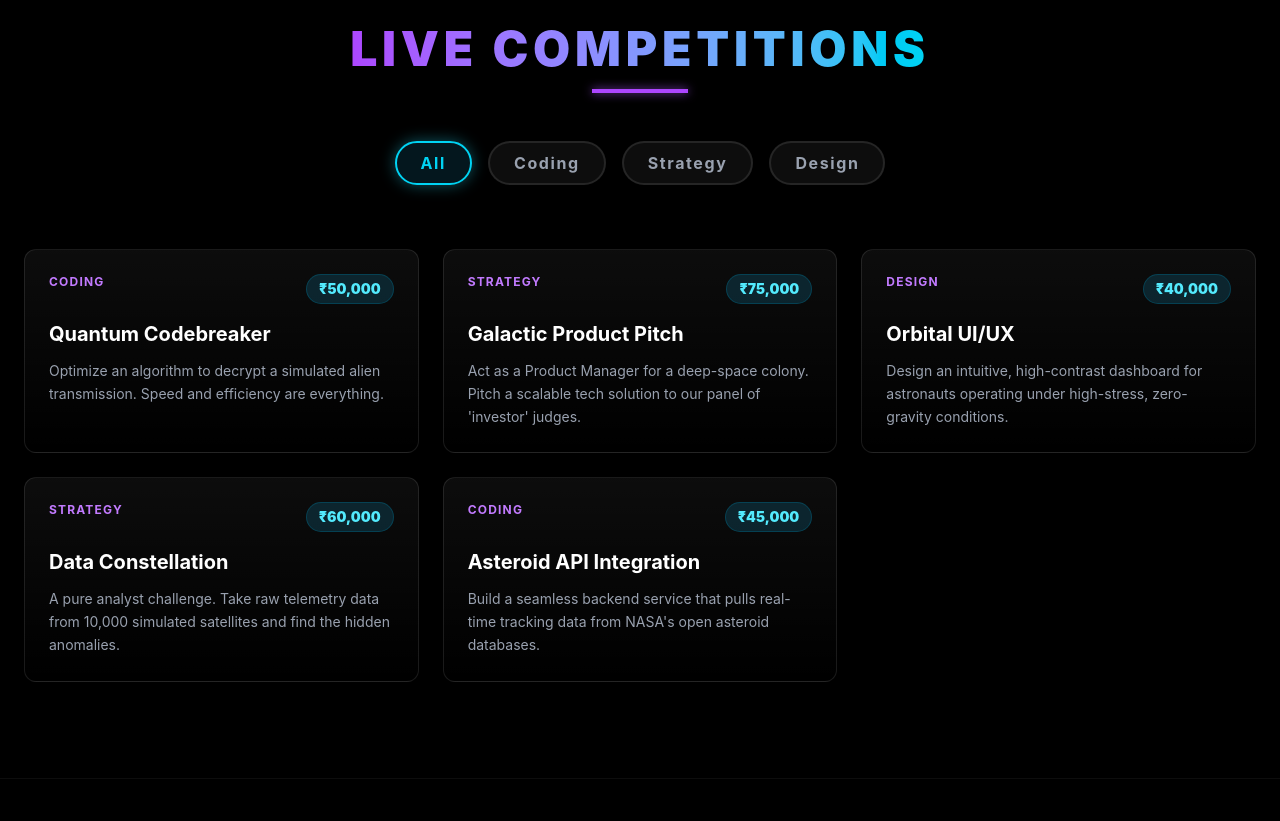
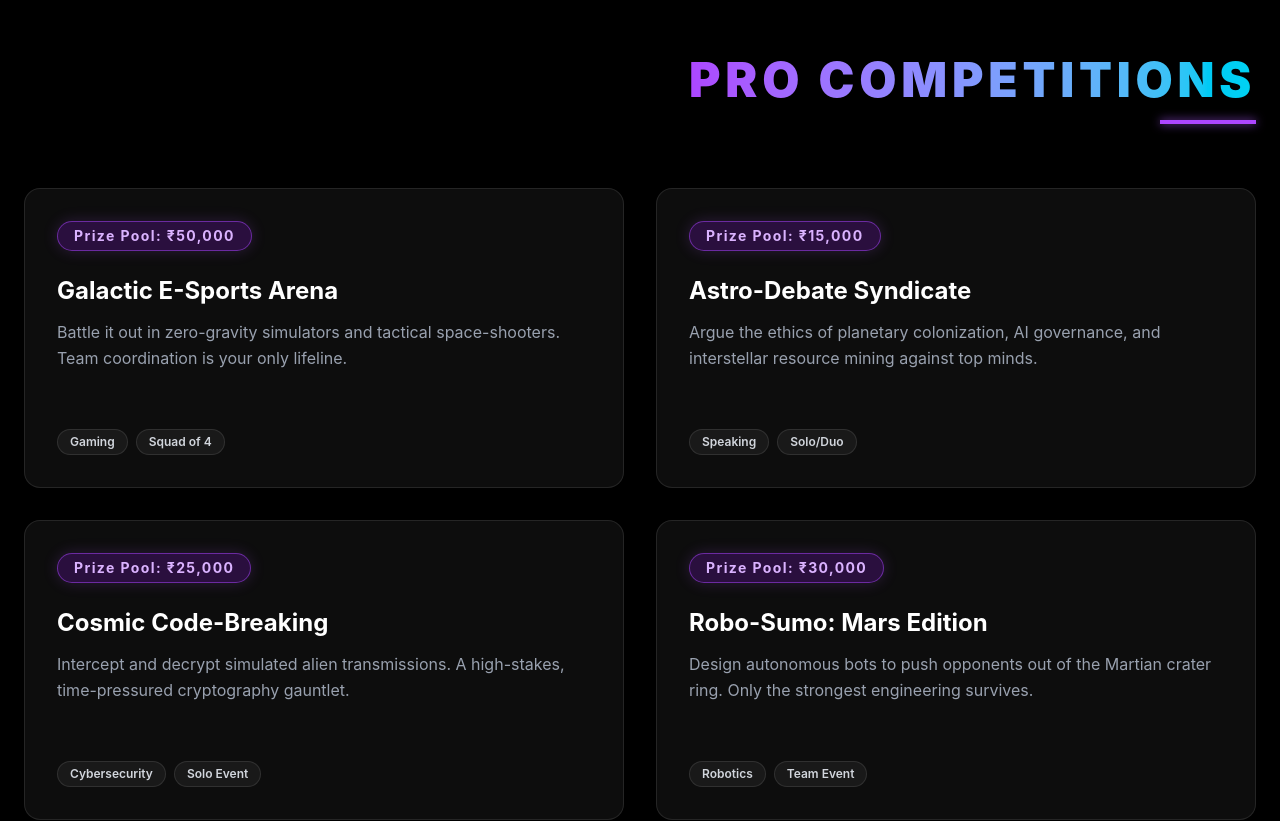
Before and after one commit to Karthik190-coder/Ignito, a React (Vite) app: page / in a window 1280 px wide. Shown: the part 1560-2381 px from the top of the page. Built offline with nearby package versions, Linux system fonts and the light colour scheme.

Commit message:
MVP is getting ready

```diff
--- a/src/components/Competitions.jsx
+++ b/src/components/Competitions.jsx
@@ -1,115 +1,88 @@
-import React, { useState } from 'react';
+import React from 'react';
+import Reveal from './Reveal';
+import TiltCard from './TiltCard';
 
-// The Competition Data
-// I swapped out heavy mechanical tasks for software, strategy, and design.
-const competitionsData = [
+const competitionData = [
   {
     id: 1,
-    title: "Quantum Codebreaker",
-    category: "Coding",
-    prize: "₹50,000",
-    description: "Optimize an algorithm to decrypt a simulated alien transmission. Speed and efficiency are everything.",
+    title: "Galactic E-Sports Arena",
+    prize: "Prize Pool: ₹50,000",
+    description: "Battle it out in zero-gravity simulators and tactical space-shooters. Team coordination is your only lifeline.",
+    tags: ["Gaming", "Squad of 4"]
   },
   {
     id: 2,
-    title: "Galactic Product Pitch",
-    category: "Strategy",
-    prize: "₹75,000",
-    description: "Act as a Product Manager for a deep-space colony. Pitch a scalable tech solution to our panel of 'investor' judges.",
+    title: "Astro-Debate Syndicate",
+    prize: "Prize Pool: ₹15,000",
+    description: "Argue the ethics of planetary colonization, AI governance, and interstellar resource mining against top minds.",
+    tags: ["Speaking", "Solo/Duo"]
   },
   {
     id: 3,
-    title: "Orbital UI/UX",
-    category: "Design",
-    prize: "₹40,000",
-    description: "Design an intuitive, high-contrast dashboard for astronauts operating under high-stress, zero-gravity conditions.",
+    title: "Cosmic Code-Breaking",
+    prize: "Prize Pool: ₹25,000",
+    description: "Intercept and decrypt simulated alien transmissions. A high-stakes, time-pressured cryptography gauntlet.",
+    tags: ["Cybersecurity", "Solo Event"]
   },
   {
     id: 4,
-    title: "Data Constellation",
-    category: "Strategy",
-    prize: "₹60,000",
-    description: "A pure analyst challenge. Take raw telemetry data from 10,000 simulated satellites and find the hidden anomalies.",
-  },
-  {
-    id: 5,
-    title: "Asteroid API Integration",
-    category: "Coding",
-    prize: "₹45,000",
-    description: "Build a seamless backend service that pulls real-time tracking data from NASA's open asteroid databases.",
+    title: "Robo-Sumo: Mars Edition",
+    prize: "Prize Pool: ₹30,000",
+    description: "Design autonomous bots to push opponents out of the Martian crater ring. Only the strongest engineering survives.",
+    tags: ["Robotics", "Team Event"]
   }
 ];
 
-// The Filter Categories
-const categories = ["All", "Coding", "Strategy", "Design"];
-
 export default function Competitions() {
-  // 1. This state tracks which filter is currently active. Defaults to "All".
-  const [activeFilter, setActiveFilter] = useState("All");
-
-  // 2. This logic filters the data before we draw it on the screen.
-  const filteredComps = activeFilter === "All"
-    ? competitionsData
-    : competitionsData.filter(comp => comp.category === activeFilter);
-
   return (
-    <section id="competitions" className="w-full py-24 px-6 bg-black relative z-10 border-t border-white/5">
+    <section id="competitions" className="w-full py-32 px-6 relative z-10">
       <div className="max-w-7xl mx-auto">
 
-        {/* Header */}
-        <div className="mb-12 text-center flex flex-col items-center">
-          <h2 className="text-4xl md:text-5xl font-black text-transparent bg-clip-text bg-gradient-to-r from-purple-500 to-cyan-400 tracking-widest uppercase">
-            Live Competitions
+        {/* The Section Header */}
+        <Reveal>
+          <div className="mb-16 text-right flex flex-col items-end">
+            <h2 className="text-4xl md:text-5xl font-black text-transparent bg-clip-text bg-gradient-to-l from-cyan-400 to-purple-500 tracking-widest uppercase">
+              Pro Competitions
             </h2>
             <div className="h-1 w-24 bg-purple-500 mt-4 shadow-[0_0_10px_rgba(168,85,247,0.8)]"></div>
           </div>
+        </Reveal>
 
-        {/* The Filter Buttons */}
-        <div className="flex flex-wrap justify-center gap-4 mb-16">
-          {categories.map((category) => (
-            <button
-              key={category}
-              onClick={() => setActiveFilter(category)}
-              className={`px-6 py-2 rounded-full font-bold tracking-widest transition-all duration-300
-                /* The Golden Hover Effect (consistent with the rest of the site) */
-                hover:border-yellow-400 hover:text-yellow-400 hover:shadow-[0_0_20px_rgba(255,215,0,0.4)]
-                /* Conditional Styling: If it is active, make it Cyan. If not, make it dark glass. */
-                ${activeFilter === category
-                  ? 'bg-cyan-900/30 border-2 border-cyan-400 text-cyan-400 shadow-[0_0_15px_rgba(34,211,238,0.4)]'
-                  : 'bg-white/5 border-2 border-white/10 text-gray-400'
-                }
-              `}
+        {/* The Competitions Grid */}
+        <div className="grid grid-cols-1 md:grid-cols-2 gap-8">
+          {competitionData.map((comp, index) => (
+            <Reveal key={comp.id} delay={index * 150}>
+              <TiltCard className="h-full">
+                <div
+                  className="group relative bg-white/5 border border-white/10 rounded-2xl p-8 backdrop-blur-sm transition-all duration-300 hover:bg-white/10 hover:border-purple-500 hover:shadow-[0_0_30px_rgba(168,85,247,0.3)] h-full min-h-[300px]"
                 >
-              {category}
-            </button>
-          ))}
+                  {/* Glowing Prize Tag */}
+                  <div className="inline-block px-4 py-1 mb-6 rounded-full bg-purple-900/40 text-purple-300 text-sm font-bold tracking-widest border border-purple-500/50 shadow-[0_0_15px_rgba(168,85,247,0.2)] group-hover:bg-purple-600/40 group-hover:text-white transition-all duration-300">
+                    {comp.prize}
                   </div>
 
-        {/* The Competitions Grid */}
-        <div className="grid grid-cols-1 md:grid-cols-2 lg:grid-cols-3 gap-6">
-          {filteredComps.map((comp) => (
-            <div
-              key={comp.id}
-              // Notice the 'group' class here. It lets us trigger hover effects on child elements!
-              className="group relative bg-gradient-to-b from-white/5 to-transparent border border-white/10 rounded-xl p-6 transition-all duration-300 hover:border-purple-500 hover:shadow-[0_0_30px_rgba(168,85,247,0.2)] hover:-translate-y-1 cursor-none"
-            >
-              <div className="flex justify-between items-start mb-4">
-                <span className="text-xs font-bold uppercase tracking-widest text-purple-400">
-                  {comp.category}
-                </span>
-                <span className="text-sm font-black text-cyan-300 bg-cyan-900/40 px-3 py-1 rounded-full border border-cyan-800/50">
-                  {comp.prize}
-                </span>
-              </div>
-
-              <h3 className="text-xl font-bold text-white mb-3 group-hover:text-purple-300 transition-colors duration-300">
+                  <h3 className="text-2xl font-bold text-white mb-3">
                     {comp.title}
                   </h3>
 
-              <p className="text-gray-400 text-sm leading-relaxed">
+                  <p className="text-gray-400 mb-12 leading-relaxed">
                     {comp.description}
                   </p>
+
+                  {/* Tags positioned at the bottom left */}
+                  <div className="flex flex-wrap gap-2 absolute bottom-8 left-8">
+                    {comp.tags.map((tag, tagIndex) => (
+                      <span
+                        key={tagIndex}
+                        className="px-3 py-1 text-xs font-semibold rounded-full bg-white/5 text-gray-300 border border-white/10 group-hover:border-purple-500/50 group-hover:text-purple-200 transition-colors duration-300"
+                      >
+                        {tag}
+                      </span>
+                    ))}
                   </div>
+                </div>
+              </TiltCard>
+            </Reveal>
           ))}
         </div>
 
--- a/src/components/CustomCursor.jsx
+++ b/src/components/CustomCursor.jsx
@@ -6,20 +6,21 @@ export default function CustomCursor() {
   const rayRef = useRef(null);
 
   const [isIdle, setIsIdle] = useState(true);
-  const [hasMouse, setHasMouse] = useState(false); // Default to false to prevent mobile flashes
+
+  // MOBILE SAFEGUARD: Re-added to prevent the black screen crash on phones!
+  const [hasMouse, setHasMouse] = useState(false);
 
   const pos = useRef({ x: -100, y: -100 });
   const mouse = useRef({ x: -100, y: -100 });
 
   useEffect(() => {
-    // 1. Core Mobile Protection
-const mediaQuery = window.matchMedia('(hover: hover) and (pointer: fine)');
+    // Check for a real mouse pointer
+    const mediaQuery = window.matchMedia('(hover: hover) and (pointer: fine)');
     setHasMouse(mediaQuery.matches);
-
-    // If it's a touchscreen (phone/tablet), exit completely before binding loop engines
     if (!mediaQuery.matches) return;
 
     let timeout;
+    let loopId;
 
     const handleMouseMove = (e) => {
       mouse.current = { x: e.clientX, y: e.clientY };
@@ -30,17 +31,15 @@ const mediaQuery = window.matchMedia('(hover: hover) and (pointer: fine)');
     };
 
     const animate = () => {
-      // Smooth interpolation physics
-      pos.current.x += (mouse.current.x - pos.current.x) * 0.4;
-      pos.current.y += (mouse.current.y - pos.current.y) * 0.4;
+      // Changed from 0.4 to 0.25 for incredibly fluid, zero-G movement
+      pos.current.x += (mouse.current.x - pos.current.x) * 0.25;
+      pos.current.y += (mouse.current.y - pos.current.y) * 0.25;
 
       const { x, y } = pos.current;
 
-      // Move Wrappers safely
       if (starWrapperRef.current) starWrapperRef.current.style.transform = `translate(${x}px, ${y}px)`;
       if (glowWrapperRef.current) glowWrapperRef.current.style.transform = `translate(${x}px, ${y}px)`;
 
-      // Dynamic Ray Vector Tracking
       const dx = mouse.current.x - pos.current.x;
       const dy = mouse.current.y - pos.current.y;
 
@@ -49,15 +48,15 @@ const mediaQuery = window.matchMedia('(hover: hover) and (pointer: fine)');
 
       if (rayRef.current) {
         rayRef.current.style.width = `${length}px`;
-        rayRef.current.style.transform = `translate(${x}px, ${y - 4}px) rotate(${angle + 180}deg)`;
+        // Centered perfectly: Since the ray is now h-1 (4px), we offset by 2px instead of 4px
+        rayRef.current.style.transform = `translate(${x}px, ${y - 2}px) rotate(${angle + 180}deg)`;
       }
 
       loopId = requestAnimationFrame(animate);
     };
 
-    // Bind event listeners and jump-start the loop together
     window.addEventListener('mousemove', handleMouseMove);
-    let loopId = requestAnimationFrame(animate);
+    loopId = requestAnimationFrame(animate);
 
     return () => {
       window.removeEventListener('mousemove', handleMouseMove);
@@ -66,20 +65,20 @@ const mediaQuery = window.matchMedia('(hover: hover) and (pointer: fine)');
     };
   }, []);
 
-  // Structural Safeguard
   if (!hasMouse) return null;
 
   return (
     <>
-      {/* LAYER 1: The Blazing Ray of Light */}
+      {/* LAYER 1: The Blazing Ray of Light (THIN AND FLUID) */}
       <div
         ref={rayRef}
-        className={`fixed top-0 left-0 h-2 pointer-events-none z-[98] mix-blend-screen transition-opacity duration-200 ease-out
+        // Changed to h-1 (4px thick) for a sleek, sharp aesthetic
+        className={`fixed top-0 left-0 h-1 pointer-events-none z-[98] mix-blend-screen transition-opacity duration-200 ease-out
           ${isIdle ? 'opacity-0' : 'opacity-100'}
         `}
         style={{
           background: 'linear-gradient(to right, rgba(255, 255, 255, 1) 0%, rgba(253, 224, 71, 1) 10%, rgba(249, 115, 22, 0.8) 50%, transparent 100%)',
-          filter: 'blur(2px)',
+          filter: 'blur(1px)', // Tightened blur for sharpness
           transformOrigin: 'left center',
           willChange: 'transform, width'
         }}
--- a/src/components/Events.jsx
+++ b/src/components/Events.jsx
@@ -1,7 +1,6 @@
 import React from 'react';
 import Reveal from './Reveal';
-import TiltCard from './TiltCard'; // <-- Fixed the import path!
-
+import TiltCard from './TiltCard';
 const eventData = [
   {
     id: 1,
@@ -27,7 +26,14 @@ const eventData = [
 ];
 
 export default function Events() {
+  const scrollToEvents = () => {
+    const eventsSection = document.getElementById('events');
+    if (eventsSection) {
+      eventsSection.scrollIntoView({ behavior: 'smooth' });
+    }
+  };
   return (
+
     <section id="events" className="w-full py-32 px-6 relative z-10">
       <div className="max-w-7xl mx-auto">
 
```
Also changed, not shown: src/App.jsx (+31 -8 lines), src/components/Contact.jsx (+14 -5 lines). Lines whose indentation alone changed are shown as unchanged.
